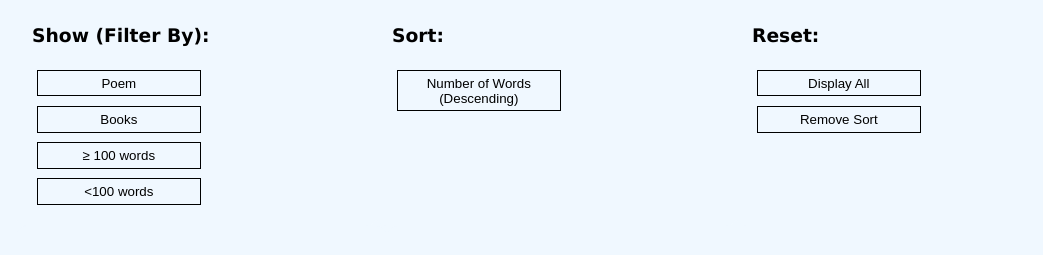
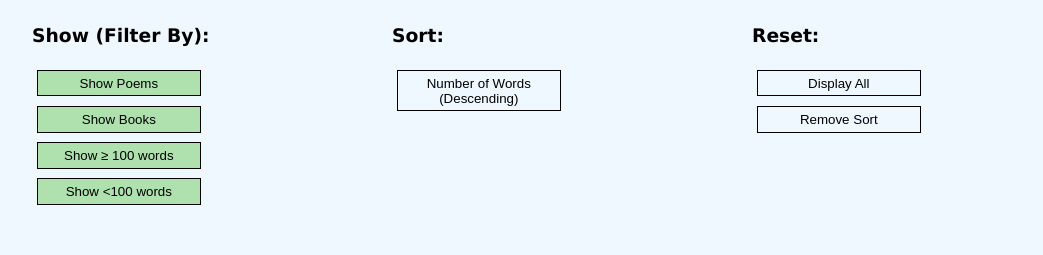
Before and after one commit to icygoblin001/development, a React (Create React App) app: page / in a window 1280 px wide. Shown: the part 451-706 px from the top of the page, without its empty margins (84-1127 px from the left). Built offline with nearby package versions, Linux system fonts and the light colour scheme.

Commit message:
Add files via upload

```diff
--- a/src/App.js
+++ b/src/App.js
@@ -4,12 +4,12 @@ import Favorites from "./components/Favorites";
 import data from "./data";
 
 function App() {
-  const [displayAll, setDisplayAll] = useState(true);
+  // const [displayAll, setDisplayAll] = useState(true);
   const [favoriteItems, setFavoriteItems] = useState([]);
-  const [poemFilter, setPoemFilter] = useState(false);
-  const [bookFilter, setBookFilter] = useState(false);
-  const [shortFilter, setShortFilter] = useState(false);
-  const [longFilter, setLongFilter] = useState(false);
+  const [poemFilter, setPoemFilter] = useState(true);
+  const [bookFilter, setBookFilter] = useState(true);
+  const [shortFilter, setShortFilter] = useState(true);
+  const [longFilter, setLongFilter] = useState(true);
   const [sort, setSort] = useState("id");
   const { poems } = data;
 
@@ -82,54 +82,54 @@ function App() {
           <h3>Show (Filter By):</h3>
           <button
             style={{
-              background: poemFilter ? "green" : "aliceblue",
+              background: poemFilter ? "#AFE1AF" : "aliceblue",
             }}
             onClick={() => {
               setPoemFilter(!poemFilter);
-              setDisplayAll(false);
+              // setDisplayAll(false);
             }}
           >
-            Poem
+            Show Poems
           </button>
           <button
             style={{
-              background: bookFilter ? "green" : "aliceblue",
+              background: bookFilter ? "#AFE1AF" : "aliceblue",
             }}
             onClick={() => {
               setBookFilter(!bookFilter);
-              setDisplayAll(false);
+              // setDisplayAll(false);
             }}
           >
-            Books
+            Show Books
           </button>
           <button
             style={{
-              background: shortFilter ? "green" : "aliceblue",
+              background: shortFilter ? "#AFE1AF" : "aliceblue",
             }}
             onClick={() => {
               setShortFilter(!shortFilter);
-              setDisplayAll(false);
+              // setDisplayAll(false);
             }}
           >
-            &#8805; 100 words
+            Show &#8805; 100 words
           </button>
           <button
             style={{
-              background: longFilter ? "green" : "aliceblue",
+              background: longFilter ? "#AFE1AF" : "aliceblue",
             }}
             onClick={() => {
               setLongFilter(!longFilter);
-              setDisplayAll(false);
+              // setDisplayAll(false);
             }}
           >
-            &#60;100 words
+            Show &#60;100 words
           </button>
         </div>
         <div class="block col-2">
           <h3>Sort:</h3>
           <button
             style={{
-              background: sort === "words" ? "green" : "aliceblue",
+              background: sort === "words" ? "#AFE1AF" : "aliceblue",
             }}
             onClick={() => {
               if (sort === "words") {
@@ -146,11 +146,11 @@ function App() {
           <h3>Reset:</h3>
           <button
             onClick={() => {
-              setPoemFilter(false);
-              setBookFilter(false);
-              setShortFilter(false);
-              setLongFilter(false);
-              setDisplayAll(true);
+              setPoemFilter(true);
+              setBookFilter(true);
+              setShortFilter(true);
+              setLongFilter(true);
+              // setDisplayAll(true);
             }}
           >
             Display All
@@ -183,7 +183,7 @@ function App() {
           filterShort={shortFilter}
           filterLong={longFilter}
           sort={sort}
-          displayAll={displayAll}
+          // displayAll={displayAll}
         />
       </div>
     </div>
--- a/src/components/Main.js
+++ b/src/components/Main.js
@@ -11,7 +11,6 @@ export default function Main(props) {
     filterShort,
     filterLong,
     sort,
-    displayAll,
   } = props;
 
   const getPoems = (sort) => {
@@ -27,28 +26,28 @@ export default function Main(props) {
     }
 
     return poems.map((poem) => {
-      if (displayAll) {
-        return (
-          <Poem
-            key={poem.id}
-            poem={poem}
-            item={favoriteItems.find((x) => x.id === poem.id)}
-            onAdd={onAdd}
-            onRemove={onRemove}
-          ></Poem>
-        );
-      }
-      if (!filterPoems && !filterBooks && !filterShort && !filterLong) {
-        return (
-          <Poem
-            key={poem.id}
-            poem={poem}
-            item={favoriteItems.find((x) => x.id === poem.id)}
-            onAdd={onAdd}
-            onRemove={onRemove}
-          ></Poem>
-        );
-      }
+      // if (displayAll) {
+      //   return (
+      //     <Poem
+      //       key={poem.id}
+      //       poem={poem}
+      //       item={favoriteItems.find((x) => x.id === poem.id)}
+      //       onAdd={onAdd}
+      //       onRemove={onRemove}
+      //     ></Poem>
+      //   );
+      // }
+      // if (!filterPoems && !filterBooks && !filterShort && !filterLong) {
+      //   return (
+      //     <Poem
+      //       key={poem.id}
+      //       poem={poem}
+      //       item={favoriteItems.find((x) => x.id === poem.id)}
+      //       onAdd={onAdd}
+      //       onRemove={onRemove}
+      //     ></Poem>
+      //   );
+      // }
       if (filterPoems) {
         if (poem.genre == "poem") {
           return (
```
